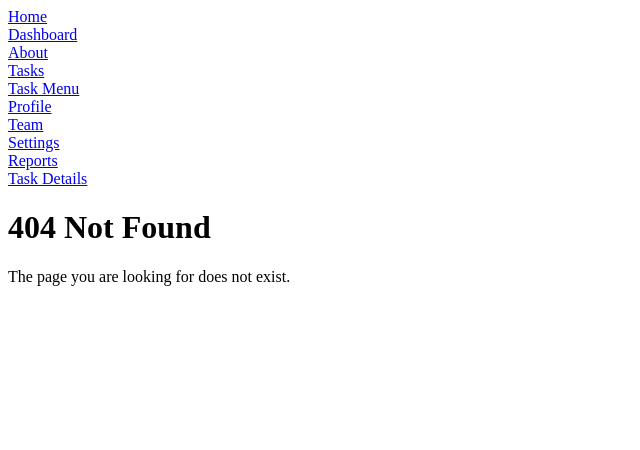
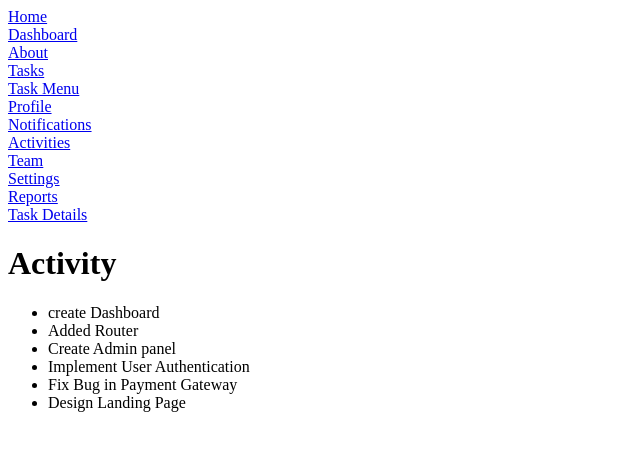
Before and after one commit to moses-25/React-TaskManager, a React (Vite) app: page /activities in a window 1280 px wide. Before the commit this address had no page. Shown: the top 450 px of the page, without its empty margins (0-640 px from the left). Built offline with nearby package versions, Linux system fonts and the light colour scheme.

Commit message:
add Activity page, ActivityFeed component, and activities data

```diff
--- a/src/App.jsx
+++ b/src/App.jsx
@@ -13,6 +13,7 @@ import NotFound from "./Pages/NotFound";
 import Profile from "./Pages/Profile";
 import Team from "./Pages/Team";
 import Notifications from "./Pages/Notifications";
+import Activity from "./Pages/Activity";
 import Settings from "./Pages/Settings";
 import Reports from "./Pages/Reports";
 
@@ -32,6 +33,7 @@ function App() {
         <Route path="/create-task" element={<CreateTask />} />
         <Route path="/profile" element={<Profile />} />
         <Route path="/notifications" element={<Notifications />} />
+        <Route path="/activities" element={<Activity />} />
         <Route path="/settings" element={<Settings />} />
         <Route path="/reports" element={<Reports />} />
         <Route path="/team" element={<Team />} />
--- /dev/null
+++ b/src/Pages/Activity.jsx
@@ -0,0 +1,11 @@
+import PageHeader from "../components/PageHeader";
+import ActivityFeed from "../components/ActivityFeed";
+
+export default function Activity() {
+  return (
+    <div>
+      <PageHeader title="Activity" />
+      <ActivityFeed />
+    </div>
+  );
+}
--- /dev/null
+++ b/src/components/ActivityFeed.jsx
@@ -0,0 +1,12 @@
+//import dataset
+import activities from "../data/activities";
+
+export default function ActivityFeed() {
+  return (
+    <ul>
+        {activities.map((activity, index) => (
+            <li key={index}>{activity}</li>
+        ))}
+    </ul>
+  );
+}
--- a/src/components/Navbar.jsx
+++ b/src/components/Navbar.jsx
@@ -15,6 +15,10 @@ export default function Navbar() {
             <br />
             <Link to="/profile">Profile</Link>
             <br />
+            <Link to="/notifications">Notifications</Link>
+            <br />
+            <Link to="/activities">Activities</Link>
+            <br />
             <Link to="/team">Team</Link>
             <br />
             <Link to="/settings">Settings</Link>
--- /dev/null
+++ b/src/data/activities.js
@@ -0,0 +1,10 @@
+const activities = [
+    "create Dashboard",
+    "Added Router",
+    "Create Admin panel",
+    "Implement User Authentication",
+    "Fix Bug in Payment Gateway",
+    "Design Landing Page"
+];
+
+export default activities;
```
